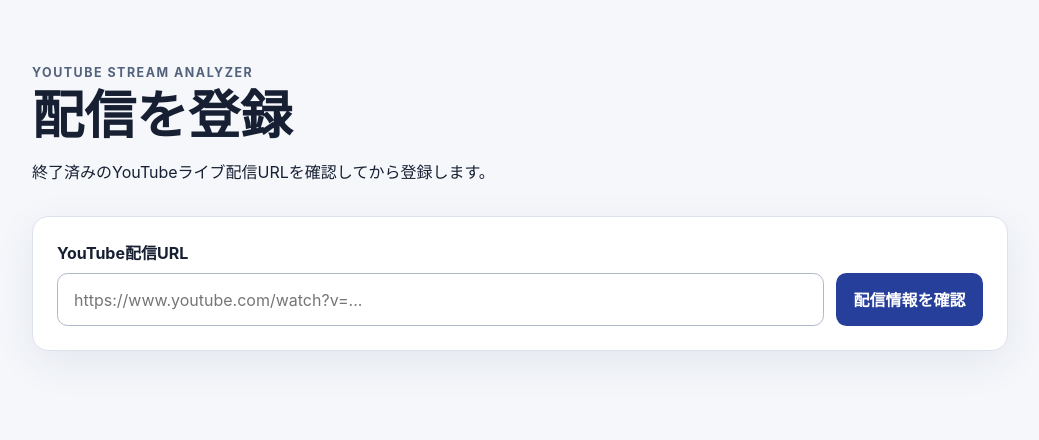
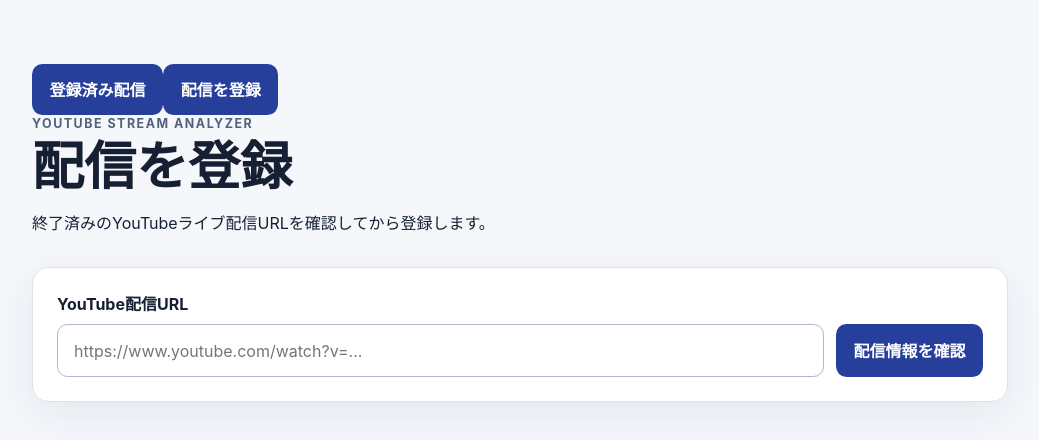
Before and after one commit to tsumasaki-kurageya/youtube-stream-analyzer, a React (Vite) app in the folder apps/web/: page / in a window 1280 px wide. Shown: the top 440 px of the page, without its empty margins (120-1159 px from the left). Built offline with nearby package versions, Linux system fonts and the light colour scheme.

Commit message:
配信一覧・詳細画面を追加

```diff
--- a/apps/web/src/main.tsx
+++ b/apps/web/src/main.tsx
@@ -1,18 +1,20 @@
-import { FormEvent, StrictMode, useState } from 'react';
+import { FormEvent, StrictMode, useEffect, useState } from 'react';
 import { createRoot } from 'react-dom/client';
 import './styles.css';
 
-type StreamMetadata = {
+type Stream = {
+  id: string;
   youtubeVideoId: string;
+  sourceUrl: string;
   title: string;
   channelTitle: string;
   thumbnailUrl: string;
   actualStartAt: string;
   actualEndAt: string;
   durationSeconds: number;
+  createdAt: string;
 };
-
-type RegisteredStream = StreamMetadata & { id: string; sourceUrl: string };
+type StreamList = { items: Stream[]; total: number };
 type ProblemDetails = { code?: string; title?: string };
 
 const messages: Record<string, string> = {
@@ -22,7 +24,8 @@ const messages: Record<string, string> = {
   YOUTUBE_ACCESS_DENIED: 'YouTubeから情報を取得できませんでした。',
   YOUTUBE_QUOTA_EXCEEDED: 'YouTube APIの利用上限に達しています。',
   YOUTUBE_TEMPORARILY_UNAVAILABLE: 'YouTubeから一時的に情報を取得できません。',
-  INTERNAL_ERROR: '配信を登録できませんでした。',
+  STREAM_NOT_FOUND: '配信が見つかりません。',
+  INTERNAL_ERROR: '処理を完了できませんでした。',
 };
 
 function duration(seconds: number) {
@@ -37,130 +40,98 @@ async function problemMessage(response: Response) {
   return messages[problem.code ?? ''] ?? problem.title ?? '処理を完了できませんでした。';
 }
 
+function navigate(path: string) {
+  window.history.pushState({}, '', path);
+  window.dispatchEvent(new PopStateEvent('popstate'));
+}
+
 function App() {
+  const [path, setPath] = useState(window.location.pathname);
+  useEffect(() => {
+    const listener = () => setPath(window.location.pathname);
+    window.addEventListener('popstate', listener);
+    return () => window.removeEventListener('popstate', listener);
+  }, []);
+
+  if (path === '/' || path === '/register') return <RegisterPage />;
+  if (path === '/streams') return <ListPage />;
+  const match = path.match(/^\/streams\/([^/]+)$/);
+  if (match) return <DetailPage id={match[1]} />;
+  return <NotFoundPage />;
+}
+
+function Navigation() {
+  return <nav aria-label="主要ナビゲーション"><button className="link" onClick={() => navigate('/streams')}>登録済み配信</button><button className="link" onClick={() => navigate('/register')}>配信を登録</button></nav>;
+}
+
+function RegisterPage() {
   const [url, setUrl] = useState('');
-  const [metadata, setMetadata] = useState<StreamMetadata | null>(null);
-  const [registered, setRegistered] = useState<RegisteredStream | null>(null);
+  const [preview, setPreview] = useState<Stream | null>(null);
   const [error, setError] = useState('');
   const [loading, setLoading] = useState(false);
   const [registering, setRegistering] = useState(false);
 
   async function submit(event: FormEvent) {
-    event.preventDefault();
-    setError('');
-    setMetadata(null);
-    setRegistered(null);
-    if (!url.trim()) {
-      setError('YouTube配信URLを入力してください。');
-      return;
-    }
+    event.preventDefault(); setError(''); setPreview(null);
+    if (!url.trim()) { setError('YouTube配信URLを入力してください。'); return; }
     setLoading(true);
     try {
-      const response = await fetch('/api/streams/preview', {
-        method: 'POST',
-        headers: { 'Content-Type': 'application/json' },
-        body: JSON.stringify({ url: url.trim() }),
-      });
+      const response = await fetch('/api/streams/preview', { method: 'POST', headers: { 'Content-Type': 'application/json' }, body: JSON.stringify({ url: url.trim() }) });
       if (!response.ok) throw new Error(await problemMessage(response));
-      setMetadata((await response.json()) as StreamMetadata);
-    } catch (reason) {
-      setError(reason instanceof Error ? reason.message : '配信情報を取得できませんでした。');
-    } finally {
-      setLoading(false);
-    }
+      setPreview((await response.json()) as Stream);
+    } catch (reason) { setError(reason instanceof Error ? reason.message : '配信情報を取得できませんでした。'); }
+    finally { setLoading(false); }
   }
 
   async function register() {
-    setError('');
-    setRegistering(true);
+    setError(''); setRegistering(true);
     try {
-      const response = await fetch('/api/streams', {
-        method: 'POST',
-        headers: { 'Content-Type': 'application/json' },
-        body: JSON.stringify({ url: url.trim() }),
-      });
+      const response = await fetch('/api/streams', { method: 'POST', headers: { 'Content-Type': 'application/json' }, body: JSON.stringify({ url: url.trim() }) });
       if (!response.ok) throw new Error(await problemMessage(response));
-      const stream = (await response.json()) as RegisteredStream;
-      setRegistered(stream);
-      setMetadata(null);
-      window.history.pushState({}, '', `/streams/${stream.id}`);
-    } catch (reason) {
-      setError(reason instanceof Error ? reason.message : '配信を登録できませんでした。');
-    } finally {
-      setRegistering(false);
-    }
+      const stream = (await response.json()) as Stream;
+      navigate(`/streams/${stream.id}`);
+    } catch (reason) { setError(reason instanceof Error ? reason.message : '配信を登録できませんでした。'); }
+    finally { setRegistering(false); }
   }
 
-  function reset() {
-    setMetadata(null);
-    setRegistered(null);
-    setError('');
-    setUrl('');
-    window.history.pushState({}, '', '/');
+  return <main><Navigation /><header><p className="eyebrow">YouTube Stream Analyzer</p><h1>配信を登録</h1><p>終了済みのYouTubeライブ配信URLを確認してから登録します。</p></header>
+    <form onSubmit={submit} noValidate><label htmlFor="stream-url">YouTube配信URL</label><div className="input-row"><input id="stream-url" type="url" value={url} onChange={(event) => setUrl(event.target.value)} placeholder="https://www.youtube.com/watch?v=..." disabled={loading || registering}/><button type="submit" disabled={loading || registering}>{loading ? '確認中…' : '配信情報を確認'}</button></div></form>
+    {error && <p role="alert" className="error">{error}</p>}
+    {preview && <StreamCard stream={preview}><div className="actions"><button type="button" onClick={register} disabled={registering}>{registering ? '登録中…' : 'この配信を登録'}</button><button type="button" className="secondary" onClick={() => { setPreview(null); setUrl(''); }}>別のURLを確認</button></div></StreamCard>}
+  </main>;
+}
+
+function ListPage() {
+  const [data, setData] = useState<StreamList | null>(null);
+  const [error, setError] = useState('');
+  const [loading, setLoading] = useState(true);
+  async function load() {
+    setLoading(true); setError('');
+    try { const response = await fetch('/api/streams'); if (!response.ok) throw new Error(await problemMessage(response)); setData((await response.json()) as StreamList); }
+    catch (reason) { setError(reason instanceof Error ? reason.message : '配信一覧を取得できませんでした。'); }
+    finally { setLoading(false); }
   }
+  useEffect(() => { void load(); }, []);
+  return <main><Navigation /><header><p className="eyebrow">YouTube Stream Analyzer</p><h1>登録済み配信</h1></header>
+    {loading && <p role="status">読み込み中…</p>}
+    {error && <div><p role="alert" className="error">{error}</p><button onClick={load}>再読み込み</button></div>}
+    {!loading && !error && data?.total === 0 && <section className="empty"><h2>登録済み配信はありません</h2><p>終了済みの配信URLを登録すると、ここから確認できます。</p><button onClick={() => navigate('/register')}>最初の配信を登録</button></section>}
+    {data && data.items.length > 0 && <ul className="stream-list">{data.items.map((stream) => <li key={stream.id}><button className="stream-item" onClick={() => navigate(`/streams/${stream.id}`)}><img src={stream.thumbnailUrl} alt=""/><span><strong>{stream.title}</strong><small>{stream.channelTitle} · {new Date(stream.createdAt).toLocaleString('ja-JP')}</small></span></button></li>)}</ul>}
+  </main>;
+}
 
-  return (
-    <main>
-      <header>
-        <p className="eyebrow">YouTube Stream Analyzer</p>
-        <h1>{registered ? '配信を登録しました' : '配信を登録'}</h1>
-        <p>終了済みのYouTubeライブ配信URLを確認してから登録します。</p>
-      </header>
+function DetailPage({ id }: { id: string }) {
+  const [stream, setStream] = useState<Stream | null>(null);
+  const [error, setError] = useState('');
+  const [loading, setLoading] = useState(true);
+  useEffect(() => { (async () => { try { const response = await fetch(`/api/streams/${id}`); if (!response.ok) throw new Error(await problemMessage(response)); setStream((await response.json()) as Stream); } catch (reason) { setError(reason instanceof Error ? reason.message : '配信情報を取得できませんでした。'); } finally { setLoading(false); } })(); }, [id]);
+  return <main><Navigation />{loading && <p role="status">読み込み中…</p>}{error && <section><h1>配信を表示できません</h1><p role="alert" className="error">{error}</p><button onClick={() => navigate('/streams')}>一覧へ戻る</button></section>}{stream && <><header><p className="eyebrow">登録済み配信</p><h1>{stream.title}</h1></header><StreamCard stream={stream}><p><a href={stream.sourceUrl} target="_blank" rel="noreferrer">YouTubeで元配信を開く</a></p><button className="secondary" onClick={() => navigate('/streams')}>一覧へ戻る</button></StreamCard></>}</main>;
+}
 
-      {!registered && (
-        <form onSubmit={submit} noValidate>
-          <label htmlFor="stream-url">YouTube配信URL</label>
-          <div className="input-row">
-            <input
-              id="stream-url"
-              type="url"
-              value={url}
-              onChange={(event) => setUrl(event.target.value)}
-              placeholder="https://www.youtube.com/watch?v=..."
-              aria-describedby={error ? 'form-error' : undefined}
-              disabled={loading || registering}
-            />
-            <button type="submit" disabled={loading || registering}>{loading ? '確認中…' : '配信情報を確認'}</button>
-          </div>
-        </form>
-      )}
-
-      {error && <p id="form-error" role="alert" className="error">{error}</p>}
-
-      {metadata && (
-        <section className="preview" aria-labelledby="preview-title">
-          <img src={metadata.thumbnailUrl} alt="" />
-          <div>
-            <p className="eyebrow">登録内容の確認</p>
-            <h2 id="preview-title">{metadata.title}</h2>
-            <dl>
-              <div><dt>チャンネル</dt><dd>{metadata.channelTitle}</dd></div>
-              <div><dt>配信開始</dt><dd>{new Date(metadata.actualStartAt).toLocaleString('ja-JP')}</dd></div>
-              <div><dt>動画時間</dt><dd>{duration(metadata.durationSeconds)}</dd></div>
-            </dl>
-            <div className="actions">
-              <button type="button" onClick={register} disabled={registering}>{registering ? '登録中…' : 'この配信を登録'}</button>
-              <button type="button" className="secondary" onClick={reset} disabled={registering}>別のURLを確認</button>
-            </div>
-          </div>
-        </section>
-      )}
-
-      {registered && (
-        <section className="preview" aria-labelledby="registered-title">
-          <img src={registered.thumbnailUrl} alt="" />
-          <div>
-            <p className="eyebrow">登録済み</p>
-            <h2 id="registered-title">{registered.title}</h2>
-            <p>{registered.channelTitle}</p>
-            <p role="status">同じURLを再登録しても、この配信が重複して作成されることはありません。</p>
-            <button type="button" className="secondary" onClick={reset}>別の配信を登録</button>
-          </div>
-        </section>
-      )}
-    </main>
-  );
+function StreamCard({ stream, children }: { stream: Stream; children?: React.ReactNode }) {
+  return <section className="preview"><img src={stream.thumbnailUrl} alt=""/><div><h2>{stream.title}</h2><dl><div><dt>チャンネル</dt><dd>{stream.channelTitle}</dd></div><div><dt>配信開始</dt><dd>{new Date(stream.actualStartAt).toLocaleString('ja-JP')}</dd></div><div><dt>配信終了</dt><dd>{new Date(stream.actualEndAt).toLocaleString('ja-JP')}</dd></div><div><dt>動画時間</dt><dd>{duration(stream.durationSeconds)}</dd></div></dl>{children}</div></section>;
 }
+function NotFoundPage() { return <main><Navigation /><h1>ページが見つかりません</h1><button onClick={() => navigate('/streams')}>配信一覧へ</button></main>; }
 
 const root = document.getElementById('root');
 if (!root) throw new Error('root element not found');
```
